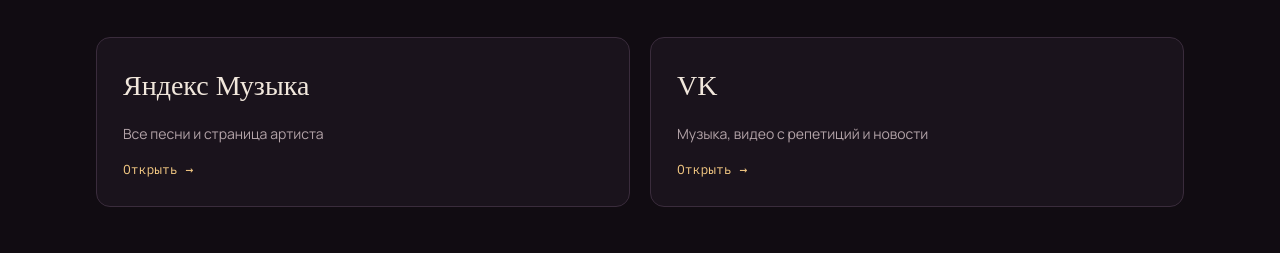
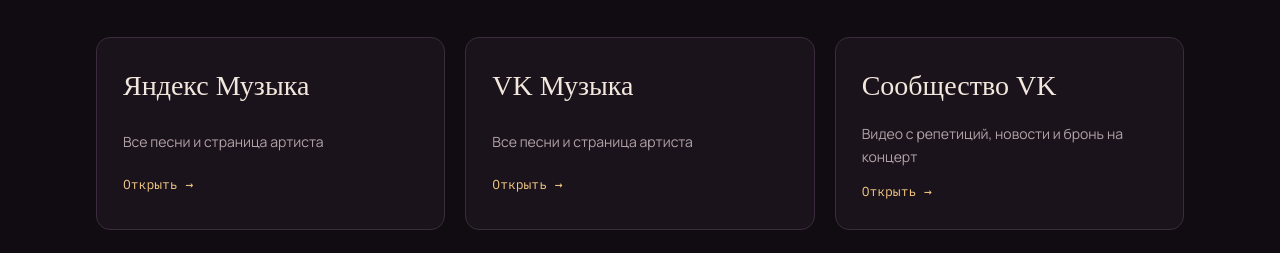
Before and after one commit to ekaterinaastra/ekaterinaastra.github.io, a plain HTML site: page index.html in a window 1280 px wide. Shown: the part 1164-1417 px from the top of the page. Drawn offline with Linux system fonts and the light colour scheme; animation ran at ten frames a second; a web font is replaced by a local one.

Commit message:
Ссылка на карточку артиста в VK Музыке
Co-Authored-By: Claude Opus 5.5 <noreply@anthropic.com>
Claude-Session: https://claude.ai/code/session_01V88sGLDjzPYFx2tHZ7PBaN

```diff
--- a/index.html
+++ b/index.html
@@ -204,9 +204,14 @@ footer .wrap{padding-block:56px 64px;display:grid;gap:24px}
           <small>Все песни и страница артиста</small>
           <span class="go">Открыть →</span>
         </a>
+        <a class="platform" href="https://vk.ru/artist/ekaterinaastra" target="_blank" rel="noopener">
+          <b>VK Музыка</b>
+          <small>Все песни и страница артиста</small>
+          <span class="go">Открыть →</span>
+        </a>
         <a class="platform" href="https://vk.ru/clubekaterinaastra" target="_blank" rel="noopener">
-          <b>VK</b>
-          <small>Музыка, видео с репетиций и новости</small>
+          <b>Сообщество VK</b>
+          <small>Видео с репетиций, новости и бронь на концерт</small>
           <span class="go">Открыть →</span>
         </a>
       </div>
```
